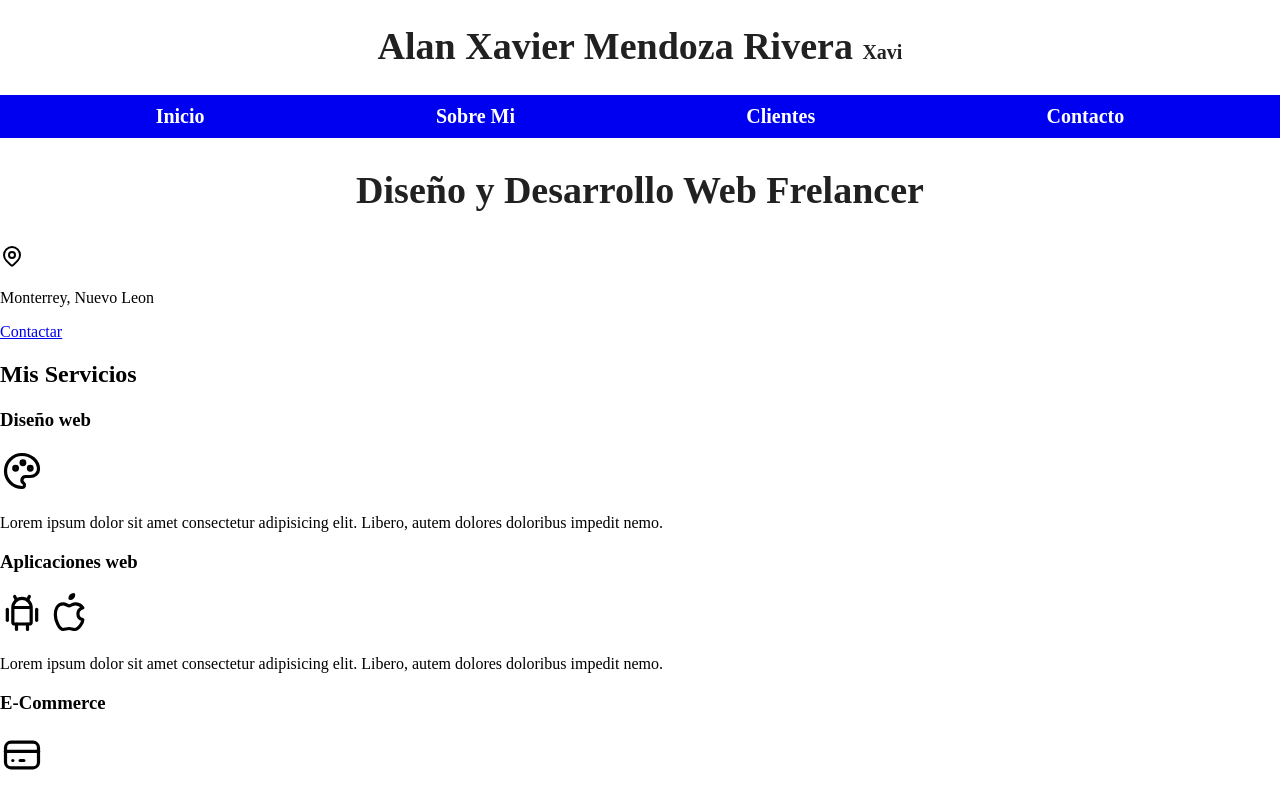
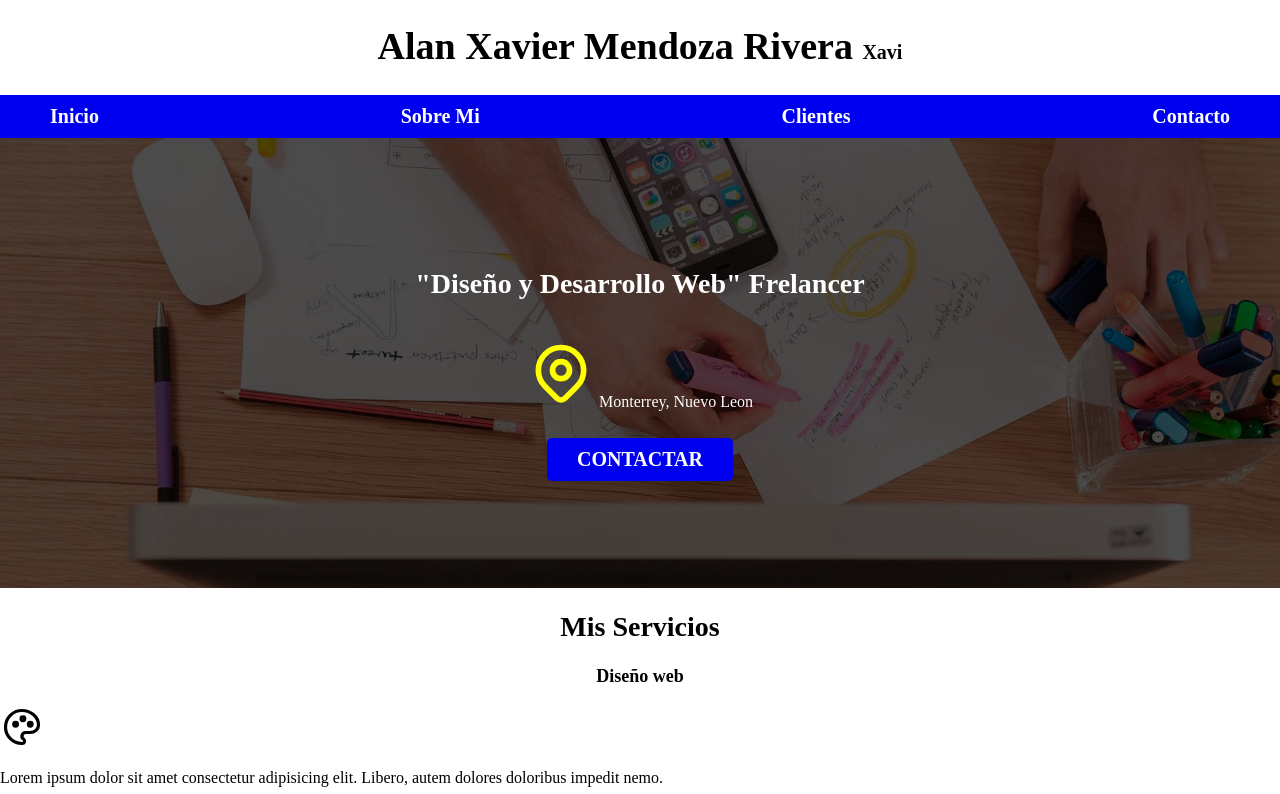
Before and after one commit to xavierrv6/Desarroloweb, a plain HTML site: page Desarrolloweb/index.html in a window 1280 px wide. Shown: the top 794 px of the page. Drawn offline with Linux system fonts and the light colour scheme.

Commit message:
Add files via upload

```diff
--- a/Desarrolloweb/css/styles.css
+++ b/Desarrolloweb/css/styles.css
@@ -9,6 +9,11 @@
 
 html {
     font-size: 62.5%;
+    box-sizing: border-box;
+}
+
+*, *:before, *:after { /* El "*" es un selector universal*/
+    box-sizing: inherit;
 }
 
 body {
@@ -16,11 +21,20 @@ body {
     font-family: "Krub", serif;
 }
 
-.titulo {
+/* Definiendo reglas para la tipo grafia */
+h1 {
+    font-size: 3.8rem;
+}
+
+h2 {
+    font-size: 2.8rem;
+}
+
+h3{
+    font-size: 1.8rem;
+}
+h1,h2,h3 {
     text-align: center;
-    font-size: 3.8rem;
-    color: var(--oscuro);
-
 }
 
 .titulo span {
@@ -32,18 +46,39 @@ body {
     margin: 0 auto;
 }
 
+.boton {
+    background-color: var(--azul);
+    color: var(--blanco);
+    padding: 1rem 3rem;
+    margin-top: 1rem;
+    font-size: 2rem;
+    text-decoration: none;
+    text-transform: uppercase;
+    font-weight: bold;
+    border-radius: .5rem;
+    width: 90%;
+    text-align: center;
+}
+
+@media (min-width: 768px) {
+    .boton {
+        width: auto;
+    }
+}
+
 .nav-bg {
     background-color: var(--azul);
 }
+
 .navegacion-principal {
     display: flex;
     flex-direction: column;
-    justify-content: space-around;
 }
 
 @media (min-width: 768px) {
     .navegacion-principal{
         flex-direction: row;
+        justify-content: space-between;
     }
 }
 
@@ -61,3 +96,29 @@ body {
     background-color: var(--primario);
     color: var(--oscuro);
 }
+
+.hero {
+    background-image: url(../img/hero.jpg );
+    background-repeat: no-repeat; /* Es para que la imagen no se repita si se agranda la pantalla*/
+    background-size: cover; /* Ajusta el ancho de la imagen a la pantallax*/
+    height: 450px;
+    position: relative; /* Padre*/
+}
+
+.contenido-hero { /* Hijo*/
+    position: absolute;
+    background-color: rgba(0, 0, 0, .7); /* Transparencia anterior*/
+    background-color: rgb(0 0 0 / 70%); /* Manera mas nueva*/
+    width: 100%;
+    height: 100%;
+
+    display: flex;
+    flex-direction: column;
+    align-items: center;
+    justify-content: center;
+}
+
+.contenido-hero h2,
+.contenido-hero p {
+    color: var(--blanco);
+}
--- a/Desarrolloweb/index.html
+++ b/Desarrolloweb/index.html
@@ -24,15 +24,20 @@
             <a href="#">Contacto</a>
         </nav>
     </div>
-    <section>
-        <h2 class="titulo">Diseño y Desarrollo Web Frelancer</h2>
 
-        <p><svg xmlns="http://www.w3.org/2000/svg" viewBox="0 0 24 24" fill="none" stroke="currentColor" stroke-linecap="round" stroke-linejoin="round" width="24" height="24" stroke-width="2">
-            <path d="M9 11a3 3 0 1 0 6 0a3 3 0 0 0 -6 0"></path>
-            <path d="M17.657 16.657l-4.243 4.243a2 2 0 0 1 -2.827 0l-4.244 -4.243a8 8 0 1 1 11.314 0z"></path>
-          </svg></p>
-        <p>Monterrey, Nuevo Leon</p>
-        <a href="#">Contactar</a>
+    <section class="hero">
+        <div class="contenido-hero">
+            <h2>"Diseño y Desarrollo Web" <span>Frelancer</span> </h2>
+            <p>
+                <svg xmlns="http://www.w3.org/2000/svg" viewBox="0 0 24 24" fill="none" stroke="yellow" stroke-linecap="round" stroke-linejoin="round" width="68" height="68" stroke-width="2">
+                    <path d="M9 11a3 3 0 1 0 6 0a3 3 0 0 0 -6 0"></path>
+                    <path d="M17.657 16.657l-4.243 4.243a2 2 0 0 1 -2.827 0l-4.244 -4.243a8 8 0 1 1 11.314 0z"></path>
+                </svg>
+                Monterrey, Nuevo Leon</p>
+
+
+            <a class="boton" href="#">Contactar</a>
+        </div>
     </section>
 
     <main>
```
